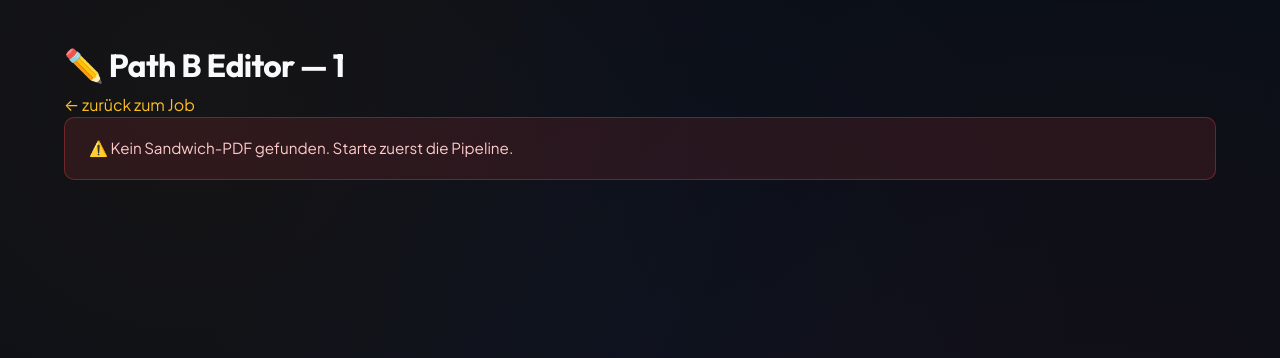
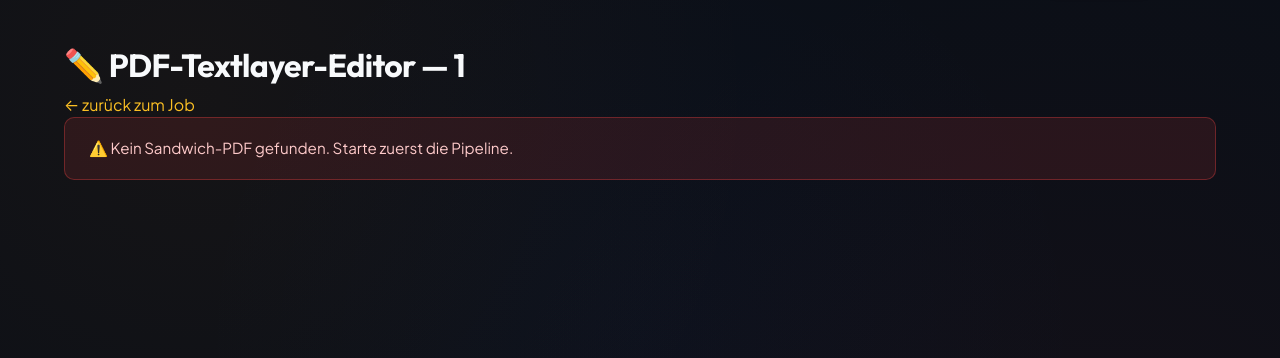
Before and after one commit to birchville-org/AlexandriaSandwich, a FastAPI app: page /jobs/1/edit in a window 1280 px wide. Shown: the part 62-420 px from the top of the page. Run offline with FastAPI, Linux system fonts and the light colour scheme.

Commit message:
refactor(ui): replace vague 'Weg B' with precise descriptive terminology (KI-synchronisiertes Sandwich-PDF & Textlayer-Editor)

```diff
--- a/scripts/job_progress.py
+++ b/scripts/job_progress.py
@@ -129,10 +129,10 @@ def get_job_progress(job):
     s7_dur = round(max(2.0, min(12.0, pages_total * 0.3 + 3.0)), 1)
     pathb_kb = round(pathb_pdf.stat().st_size / 1024, 1) if pathb_pdf.exists() else 0
     stages.append({
-        'id': 7, 'name': 'Weg B Token-Ausrichtung (Mistral in PDF)',
+        'id': 7, 'name': 'KI-Textlayer-Synchronisation (In-PDF)',
         'status': 'completed' if s7_done else 'pending',
         'progress': 100 if s7_done else 0,
-        'info': f"Korrigiertes Path B PDF ({pathb_kb} KB)" if pathb_pdf.exists() else "Präzisions-Ersetzung im PDF Stream",
+        'info': f"KI-präzisiertes Sandwich-PDF ({pathb_kb} KB)" if pathb_pdf.exists() else "Präzisions-Ersetzung im PDF Stream",
         'duration_str': f"{s7_dur} s" if s7_done else f"~{s7_dur} s",
         'seconds': s7_dur
     })
--- a/ui/main.py
+++ b/ui/main.py
@@ -503,17 +503,17 @@ def _get_job_progress(job: str) -> dict[str, Any]:
         "seconds": s6_dur
     })
 
-    # 7. Weg B Token-Ausrichtung
+    # 7. KI-Textlayer-Synchronisation (In-PDF)
     s7_done = pathb_pdf.exists() or has_report
     s7_dur = round(max(2.0, min(12.0, pages_total * 0.3 + 3.0)), 1)
     pathb_kb = round(pathb_pdf.stat().st_size / 1024, 1) if pathb_pdf.exists() else 0
     stages.append({
         "id": 7,
-        "name": "Weg B Token-Ausrichtung (In-PDF)",
+        "name": "KI-Textlayer-Synchronisation (In-PDF)",
         "tool": "align_mistral_pdf.py",
         "status": "completed" if s7_done else "pending",
         "progress": 100 if s7_done else 0,
-        "info": f"Korrigiertes Path B PDF ({pathb_kb} KB)" if pathb_pdf.exists() else "Präzisions-Token-Austausch im PDF Content-Stream",
+        "info": f"KI-präzisiertes Sandwich-PDF ({pathb_kb} KB)" if pathb_pdf.exists() else "Präzisions-Token-Austausch im PDF Content-Stream",
         "duration_str": f"{s7_dur} s" if s7_done else f"~{s7_dur} s",
         "seconds": s7_dur
     })
@@ -1007,7 +1007,7 @@ if __name__ == "__main__":
     uvicorn.run(app, host="0.0.0.0", port=8080)
 
 
-# ── Path B Editor: text extraction, preview, correction ────────────────
+# ── PDF Textlayer-Editor: text extraction, preview, correction ────────────────
 import subprocess
 import sys as _sys
 import tempfile
@@ -1039,7 +1039,7 @@ async def job_edit(job: str, request: Request):
         })
     if not _HAS_PATHB:
         return templates.TemplateResponse(request, "editor.html", {
-            "job": job, "error": f"Path B Modul nicht verfügbar: {_PATHB_ERR}", "pages": [], "corrections_template": {}, "info": None
+            "job": job, "error": f"PDF-Textlayer-Modul nicht verfügbar: {_PATHB_ERR}", "pages": [], "corrections_template": {}, "info": None
         })
     try:
         text = _pdftotext(pdf)
@@ -1110,7 +1110,7 @@ async def job_correct(job: str, body: dict = None):
     if pdf is None:
         return JSONResponse({"ok": False, "error": "no sandwich PDF"}, status_code=404)
     if not _HAS_PATHB:
-        return JSONResponse({"ok": False, "error": f"Path B module not available: {_PATHB_ERR}"}, status_code=500)
+        return JSONResponse({"ok": False, "error": f"PDF-Textlayer-Modul nicht verfügbar: {_PATHB_ERR}"}, status_code=500)
 
     corrections = (body or {}).get("corrections", {})
     if not isinstance(corrections, dict):
--- a/ui/templates/editor.html
+++ b/ui/templates/editor.html
@@ -1,7 +1,7 @@
 {% extends "base.html" %}
-{% block title %}Path B Editor — {{ job }}{% endblock %}
+{% block title %}PDF-Textlayer-Editor — {{ job }}{% endblock %}
 {% block content %}
-<h1>✏️ Path B Editor — {{ job }}</h1>
+<h1>✏️ PDF-Textlayer-Editor — {{ job }}</h1>
 <p><a href="/jobs/{{ job }}">← zurück zum Job</a></p>
 
 {% if error %}
--- a/ui/templates/status.html
+++ b/ui/templates/status.html
@@ -277,7 +277,7 @@
         <span class="status-dot {{ status_data.host.status }}"></span>
       </div>
       <div class="pipeline-node-desc">
-        FastAPI Web-Interface, Multi-Page PDF Extraktion (pdftoppm), Jobverwaltung &amp; Path B Editor.
+        FastAPI Web-Interface, Multi-Page PDF Extraktion (pdftoppm), Jobverwaltung &amp; PDF-Textlayer-Editor.
       </div>
       <div class="pipeline-node-meta">
         <span class="badge badge-pass">Port 8080</span>
--- a/ui/templates/upload.html
+++ b/ui/templates/upload.html
@@ -126,8 +126,8 @@
       <small class="text-muted">Mit eingebetteten Vektor-Schriften (*Devanagari* &amp; *Libertine*)</small>
     </div>
     <div style="background:#fff;padding:0.6rem 0.8rem;border-radius:4px;border:1px solid #e2e8f0;">
-      <span class="badge" style="background:#059669;color:#fff;">PDF Weg B</span><br>
-      <strong>Perfektes Sandwich</strong><br>
+      <span class="badge" style="background:#059669;color:#fff;">Sandwich (KI-Textlayer)</span><br>
+      <strong>KI-synchronisiertes Sandwich</strong><br>
       <small class="text-muted">Faksimile + Mistral-Token-Alignment (0 Rauschzeilen)</small>
     </div>
     <div style="background:#fff;padding:0.6rem 0.8rem;border-radius:4px;border:1px solid #e2e8f0;">
@@ -322,7 +322,7 @@
           <h4 style="margin:0 0 0.4rem 0; color:#fbbf24; font-size:0.92rem;">ℹ️ Warum läuft Tesseract bei 100 % Schwellwert im Hintergrund trotzdem mit?</h4>
           <p style="margin:0; font-size:0.85rem; color:#cbd5e1;">
             Mistral Document AI liefert strukturierte Semantik und Markdown, erzeugt jedoch <strong>keine Pixel-Wortkoordinaten (Bounding Boxes)</strong> auf dem Original-Scan.
-            In Schritt 4 erzeugt <code>OCRmyPDF</code> (Tesseract) daher das unsichtbare geometrische Vektor-Gitter für das <strong>1:1 Sandwich-PDF (Weg B)</strong>.
+            In Schritt 4 erzeugt <code>OCRmyPDF</code> (Tesseract) daher das unsichtbare geometrische Vektor-Gitter für das <strong>KI-synchronisierte Sandwich-PDF</strong>.
             In Schritt 5 (<code>align_mistral_pdf.py</code>) ersetzt die Pipeline den Tesseract-Text direkt im PDF durch die exakten Mistral-Worttokens an genau diesen Bildpositionen.
             <strong>Tesseract liefert somit die Geometrie, Mistral die Semantik.</strong>
           </p>
```
Also changed, not shown: ui/templates/job_detail.html (+5 -5 lines).
